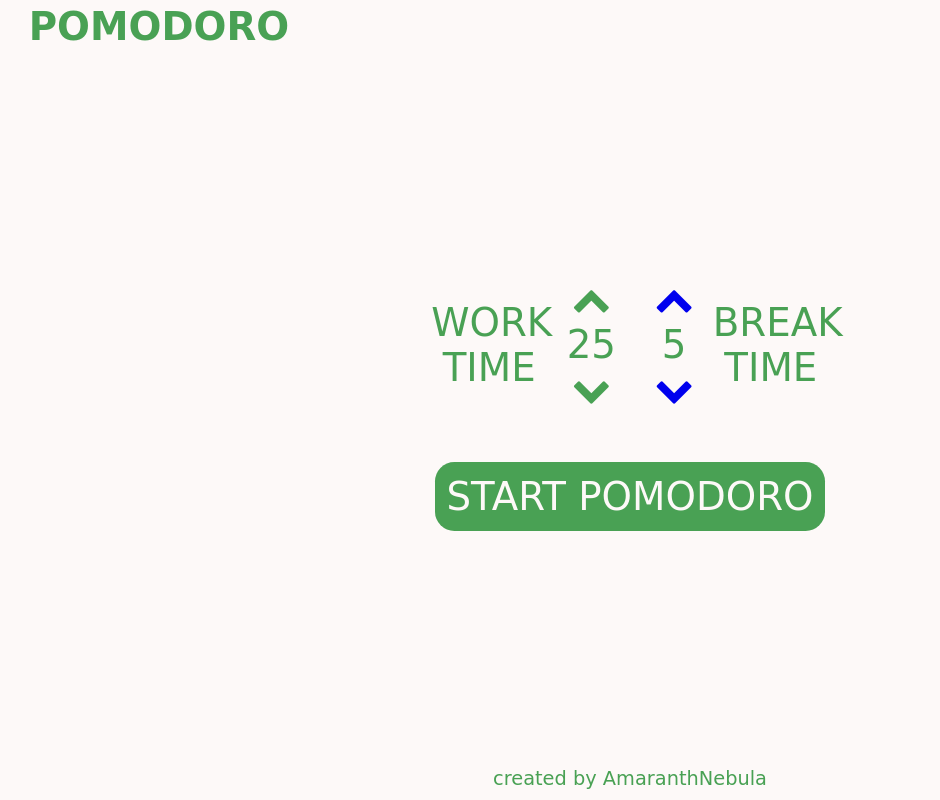
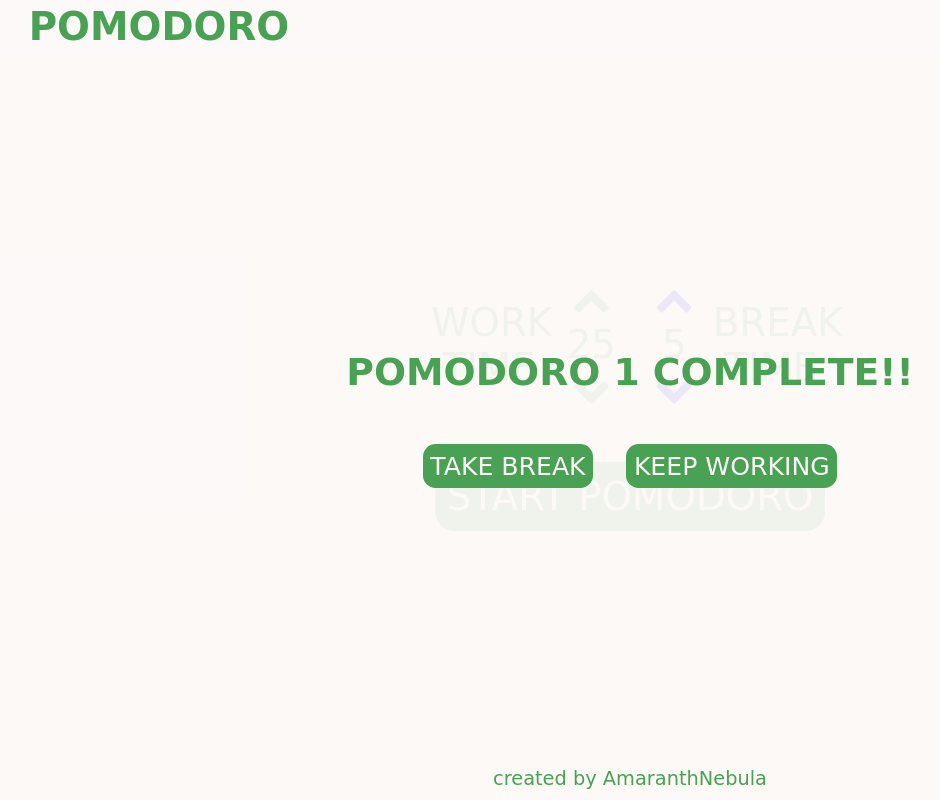
Before and after one commit to AmaranthNebula/pomodoroclock, a plain HTML site: page index.html in a window 1280 px wide. Shown: the whole page, without its empty margins (10-950 px from the left). Drawn offline with nearby package versions, Linux system fonts and the light colour scheme; a web font is replaced by a local one.

Commit message:
timerUp panel GUI done

```diff
--- a/index.html
+++ b/index.html
@@ -32,15 +32,15 @@
                 <p>BREAK TIME</p>
             </div>
 
-            <a href="#"  id ="startButton">START POMODORO</a>
-        </div> <!--setTimePanel-->
+            <a href="#"  id ="startButton" class="button">START POMODORO</a>
+        </div> <!--end of setTimePanel-->
         <div id="timerPanel" class="panel">
             <div id="timerControllerPanel">
                 <ul>
                     <li><a href="#" id="pauseButton"><i class="fa fa-pause"></i> PAUSE</a></li>
                     <li><a href="#" id="restartButton"><i class="fa fa-repeat"></i> RESTART</a></li>
                 </ul>
-            </div> <!--timerControllerPanel-->
+            </div> <!-- end of timerControllerPanel-->
 
             <div id="dialContainer" class="panel">
 
@@ -49,7 +49,13 @@
                 </div>
             </div>
         </div> <!--end of timerControllerPanel-->
-        <div id="timerEndsPanel"></div>
+        <div id="timerEndsPanel" class="panel">
+            <div>
+                <h2 id="pomodoroResult">POMODORO 1 COMPLETE!!</h2>
+                <a href="#" id="takeBreak" class="button">TAKE BREAK</a>
+                <a href="#" id="keepWorking" class="button">KEEP WORKING</a>
+            </div>
+        </div> <!--end of timerEndsPanel -->
         <footer>
             <p>created by AmaranthNebula</p>
         </footer>
--- a/script.js
+++ b/script.js
@@ -239,6 +239,18 @@ function resizeElements() {
     $("#dialBorder").css("height", timerDiameter + "px");
     $("#dialBorder").css("width", timerDiameter + "px");
 
+    //if the timerup panel is visible
+   // if ($("#timerEndsPanel").css("display") !== "none") {
+
+        var timerUpPanelHeight = $("#timerEndsPanel").outerHeight(true);
+        var resultsHeight = $("#timerEndsPanel > div").outerHeight(true);
+        var paddingNeeded = (timerUpPanelHeight - resultsHeight)/2;
+
+        //apply padding to div containing results
+        $("#timerEndsPanel > div").css("padding-top", paddingNeeded + "px");
+
+    //}
+
 }
 //call function when page first loads
 resizeElements();
--- a/stylesheet.css
+++ b/stylesheet.css
@@ -64,17 +64,19 @@ header {
     -webkit-transform: rotate(90deg); /* Chrome, Safari, Opera */
     transform: rotate(90deg);
 }
-#setTimerPanel > a {
+.button {
     text-decoration: none;
     display: inline-block;
     padding: 0.3em;
     background-color: #49a154;
     color: #fdf9f8;
     border-radius: 0.5em;
+}
+.button:hover {
+     background-color: #7ace88;
+}
+#setTimerPanel > a {
     margin-top: 1em;
-}
-#setTimerPanel > a:hover {
-    background-color: #7ace88;
 }
 
 #dialContainer {
@@ -135,6 +137,23 @@ footer {
     bottom: 0.5em;
     text-align: center;
 }
+#timerEndsPanel {
+    background-color: rgba(253,249,248,0.93);
+    display: block;
+    position: absolute;
+    top: 2.2em;
+    left: 0;
+    font-size: 1.3em;
+}
+
+#pomodoroResult {
+    padding-bottom: 1em;
+}
+#timerEndsPanel > div > a {
+    margin: 0.5em;
+}
+
+
 
 @media all and (min-width: 600px) {
     header > h1 {
```
